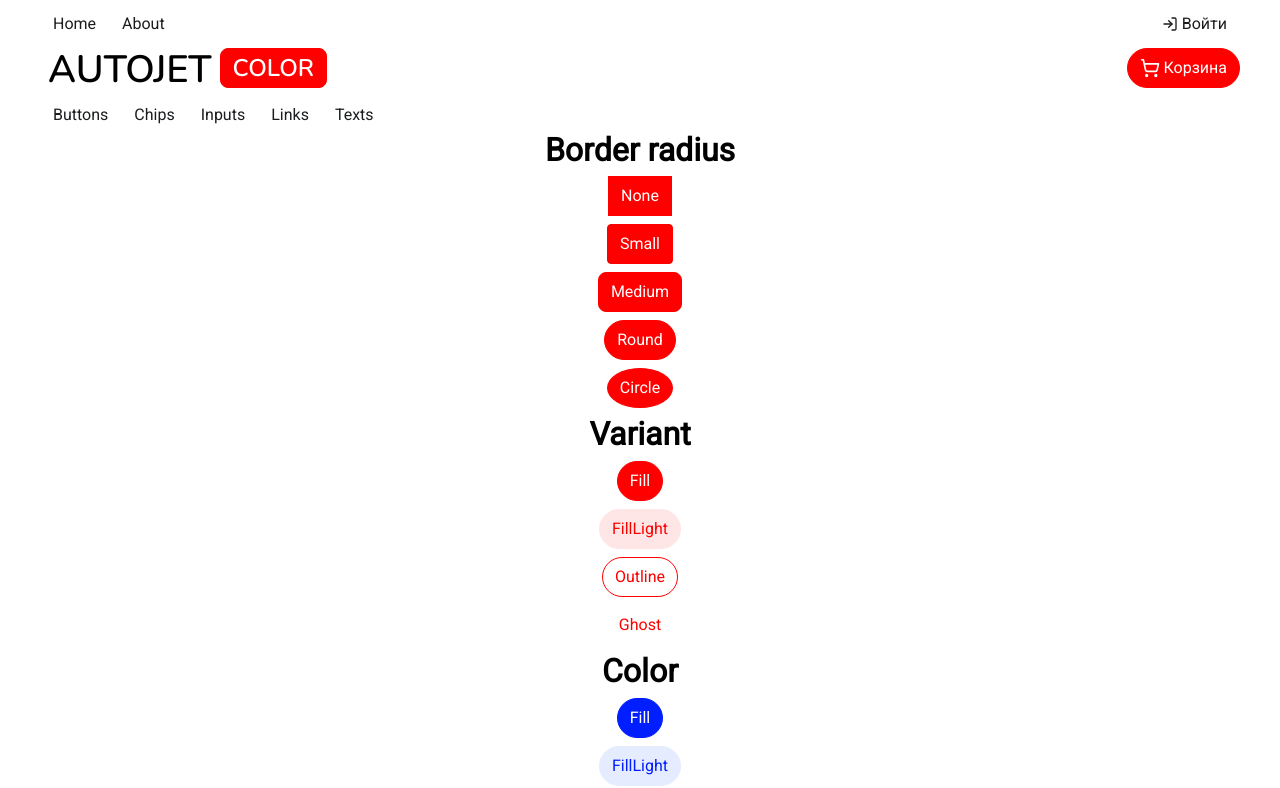
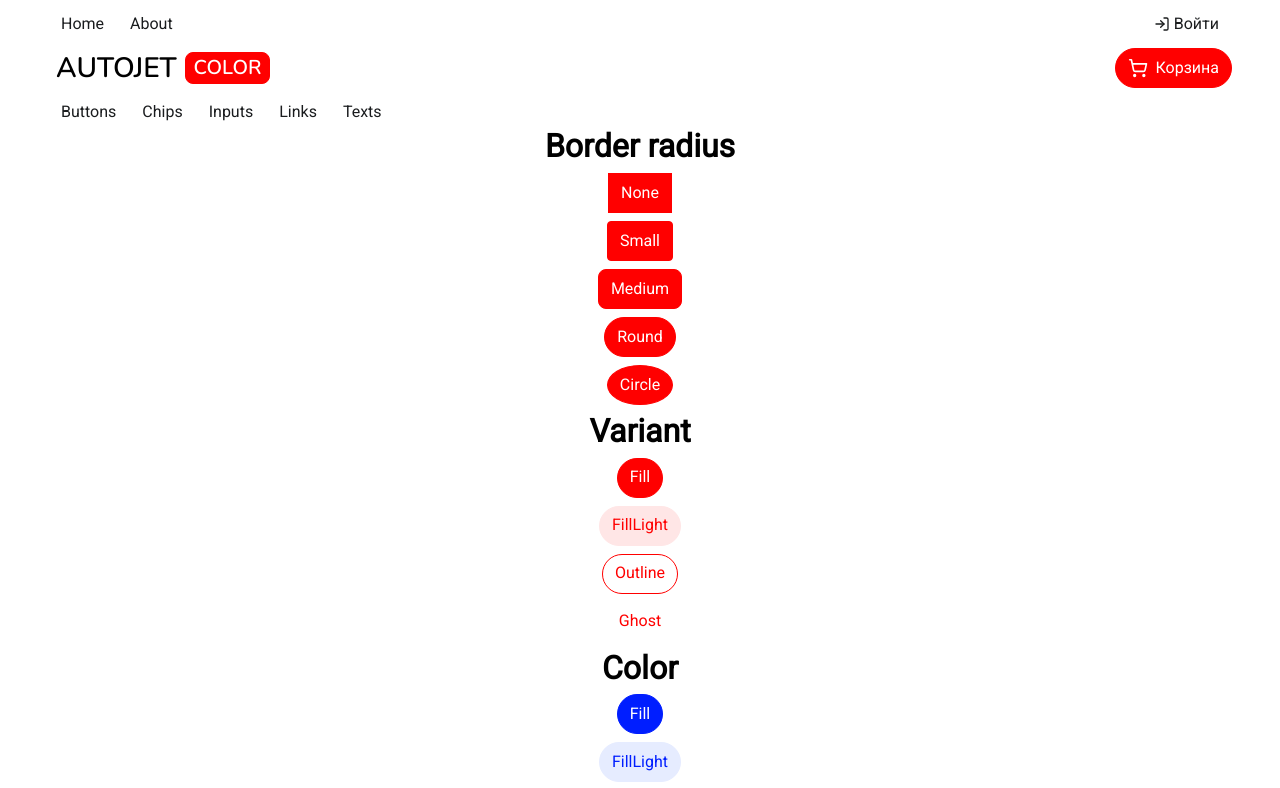
Before and after one commit to qb-wht/autojet, a Next.js app: page /chips in a window 1280 px wide. Shown: the top 788 px of the page. Built offline with nearby package versions, Linux system fonts and the light colour scheme.

Commit message:
Fix: Styles

```diff
--- a/src/0_shared/components/chip/ui/Chip.module.css
+++ b/src/0_shared/components/chip/ui/Chip.module.css
@@ -3,7 +3,7 @@
   display: flex;
   align-items: center;
   justify-content: center;
-  padding: var(--gap) calc(var(--gap) * 3);
+  padding: 0 calc(var(--gap) * 3);
   width: fit-content;
 }
 
--- a/src/0_shared/components/input/ui/Input.module.css
+++ b/src/0_shared/components/input/ui/Input.module.css
@@ -12,7 +12,7 @@
   padding-left: calc(var(--gap) * 5);
 
   &:focus {
-    box-shadow: 0 0 10px 1px var(--color-text-8);
+    box-shadow: 0 0 calc(var(--gap) * 2) 1px var(--color-text-7);
   }
 
   &::placeholder {
--- a/src/0_shared/styles/layout.css
+++ b/src/0_shared/styles/layout.css
@@ -20,6 +20,10 @@
 .center {
   display: flex;
   justify-content: center;
+  align-items: center;
+}
+
+.ai-center {
   align-items: center;
 }
 
--- a/src/0_shared/styles/variables.css
+++ b/src/0_shared/styles/variables.css
@@ -61,12 +61,12 @@
   --color-text-inner-0: white;
   --color-text-inner-inverse-0: white;
 
-  --gap: 4px;
+  --gap: 0.25rem;
 
   --height-header: calc(10 * var(--gap));
   --height-footer: calc(80 * var(--gap));
 
   --animation-duration: 0.2s;
 
-  --max-width: 1200px;
+  --max-width: calc(300 * var(--gap));
 }
--- a/src/1_entities/logo/ui/Logo.module.css
+++ b/src/1_entities/logo/ui/Logo.module.css
@@ -4,10 +4,16 @@
 }
 
 .mainText {
-  font-size: 38px;
+  font-size: calc(var(--gap) * 7);
+  text-transform: uppercase;
 }
 
 .subText {
-  font-size: 24px;
-  padding-top: 2.5px;
+  font-size: calc(var(--gap) * 5);
+  text-transform: uppercase;
 }
+
+/* TODO: D Design system нет возможности задать padding, а может и не нужно? */
+.logo .chip {
+  padding: 0 calc(var(--gap) * 2);
+}
--- a/src/1_entities/logo/ui/Logo.tsx
+++ b/src/1_entities/logo/ui/Logo.tsx
@@ -12,10 +12,10 @@ const nunito = Nunito({
 export const Logo = () => {
   return (
     <div className={cn(s.logo, nunito.className).build()}>
-      <Text className={s.mainText}>AUTOJET</Text>
+      <Text className={s.mainText}>AutoJet</Text>
 
-      <Chip>
-        <Text className={s.subText}>COLOR</Text>
+      <Chip className={s.chip} size="m">
+        <Text className={s.subText}>color</Text>
       </Chip>
     </div>
   );
--- /dev/null
+++ b/src/3_widgets/header/ui/Header.module.css
@@ -0,0 +1,9 @@
+.cartText {
+  display: inline-block;
+}
+
+@media (max-width: 600px) {
+  .cartText {
+    display: none;
+  }
+}
--- a/src/3_widgets/header/ui/Header.tsx
+++ b/src/3_widgets/header/ui/Header.tsx
@@ -1,13 +1,15 @@
 import { Link } from '@/0_shared/components/link';
 import { Logo } from '@/1_entities/logo';
 import { Button } from '@/0_shared/components/button';
-import { LogIn, Mail, Phone, Send, ShoppingCart } from 'lucide-react';
+import { LogIn, ShoppingCart } from 'lucide-react';
+import { Text } from '@/0_shared/components/text';
+import s from './Header.module.css';
 
 export const Header = () => {
   return (
     <div className="center">
       <div className="width">
-        <div className="column gap-2 pt-2">
+        <div className="column gap-2 pt-2 pr-2 pl-2">
           <div className="row">
             <div className="row">
               <Link href={'/'}>Home</Link>
@@ -15,20 +17,24 @@ export const Header = () => {
             </div>
 
             <div className="row width-auto">
-              <Link href={'./'}>
-                <LogIn size={16} /> Войти
+              <Link href={'./'} gap="1">
+                <LogIn size={16} />
+                Войти
               </Link>
             </div>
           </div>
 
           <div className="row">
-            <div className="row pl-2">
+            <div className="row ai-center pl-2">
               <Logo />
             </div>
 
             <div className="row width-auto">
-              <Button borderRadius="round">
-                <ShoppingCart size={20} /> Корзина
+              <Button borderRadius="round" gap="2">
+                <ShoppingCart size={20} />
+                <Text tag="span" className={s.cartText}>
+                  Корзина
+                </Text>
               </Button>
             </div>
           </div>
```
